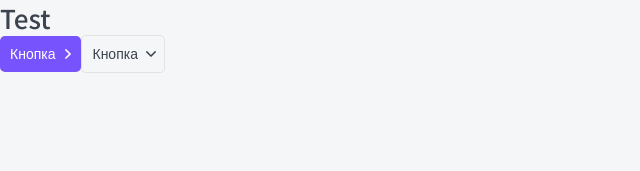
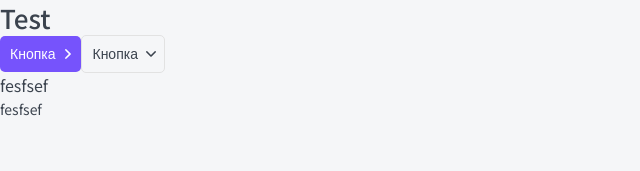
Before and after one commit to snoopcom/top-app, a Next.js app: page / in a window 1280 px wide. Shown: the top 171 px of the page, without its empty margins (0-640 px from the left). Built offline with nearby package versions, Linux system fonts and the light colour scheme.

Commit message:
feature/add-p

```diff
--- a/components/Button/Button.tsx
+++ b/components/Button/Button.tsx
@@ -1,6 +1,6 @@
-import styles from './Button.module.css';
 import { ButtonProps } from './Button.props';
 import ArrowIcon from './arrow.svg';
+import styles from './Button.module.css';
 import cn from 'classnames';
 
 export const Button = ({ appearance, arrow = 'none', children, className, ...props }: ButtonProps): JSX.Element => {
--- /dev/null
+++ b/components/P/P.module.css
@@ -0,0 +1,18 @@
+.p {
+	margin: 0;
+
+	line-height: 24px;
+}
+
+.s {
+	font-size: 14px;
+}
+
+.m {
+	font-size: 16px;
+}
+
+.l {
+	font-size: 18px;
+	line-height: 29px;
+}
--- /dev/null
+++ b/components/P/P.props.ts
@@ -0,0 +1,6 @@
+import { DetailedHTMLProps, HTMLAttributes, ReactNode } from 'react';
+
+export interface PProps extends DetailedHTMLProps<HTMLAttributes<HTMLParagraphElement>, HTMLParagraphElement>{
+  size?: 's' | 'm' | 'l';
+  children: ReactNode;
+}
--- /dev/null
+++ b/components/P/P.tsx
@@ -0,0 +1,17 @@
+import { PProps } from './P.props';
+import styles from './P.module.css';
+import cn from 'classnames';
+
+export const P = ({ size = 'm', className, children, ...props }: PProps): JSX.Element => {
+  return (
+    <p className={cn(styles.p, className, {
+        [styles.s]: size === 's',
+        [styles.m]: size === 'm',
+        [styles.l]: size === 'l',
+
+      })}
+      {...props}
+    >
+      {children}
+    </p>);
+};
--- a/components/index.ts
+++ b/components/index.ts
@@ -1,2 +1,3 @@
 export * from './Htag/Htag';
 export * from './Button/Button';
+export * from './P/P';
--- a/pages/index.tsx
+++ b/pages/index.tsx
@@ -1,10 +1,13 @@
-import { Htag } from "../components";
-import { Button } from "../components";
+import { Htag } from '../components';
+import { Button } from '../components';
+import { P } from '../components';
 
 export default function Home(): JSX.Element {
   return <div>
       <Htag tag='h1'>Test</Htag>
       <Button appearance='primary' arrow='right'>Кнопка</Button>
       <Button appearance='ghost' arrow='down'>Кнопка</Button>
+      <P>fesfsef</P>
+      <P size='s'>fesfsef</P>
     </div>;
 }
```
